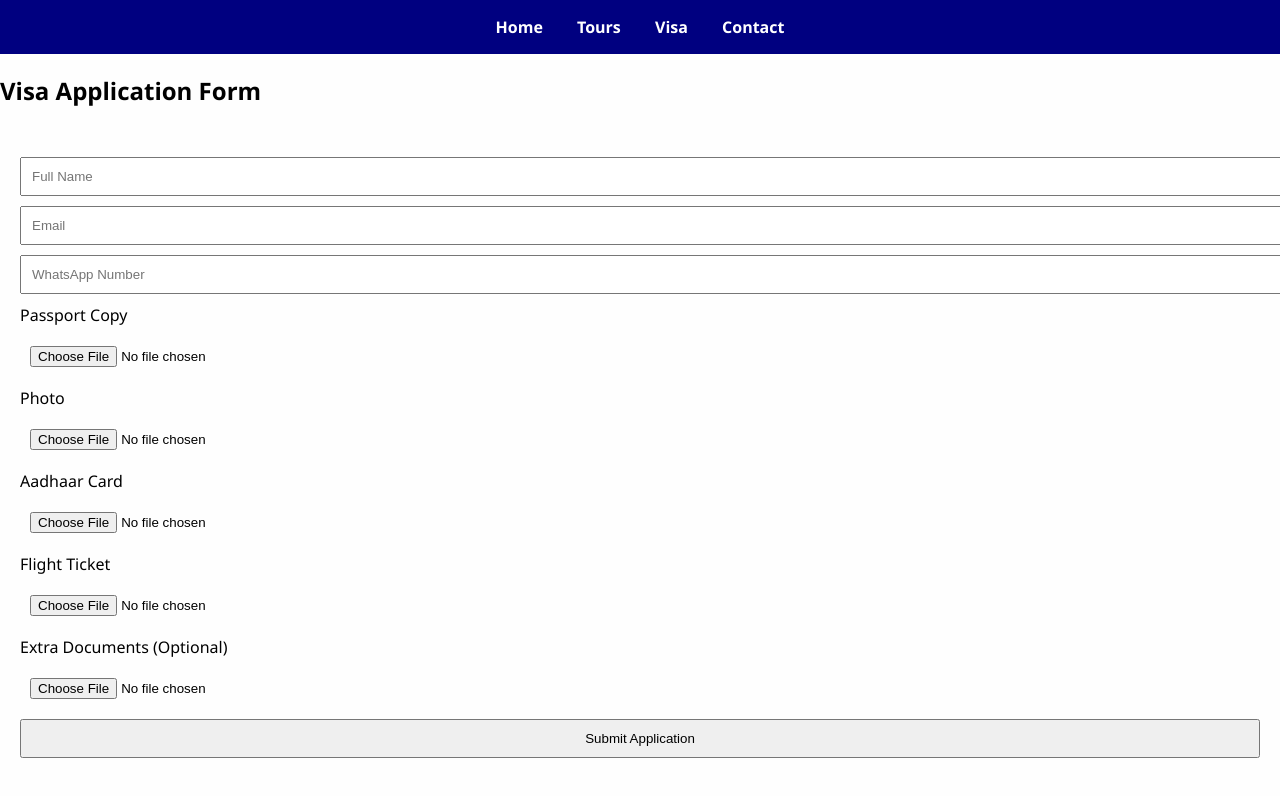
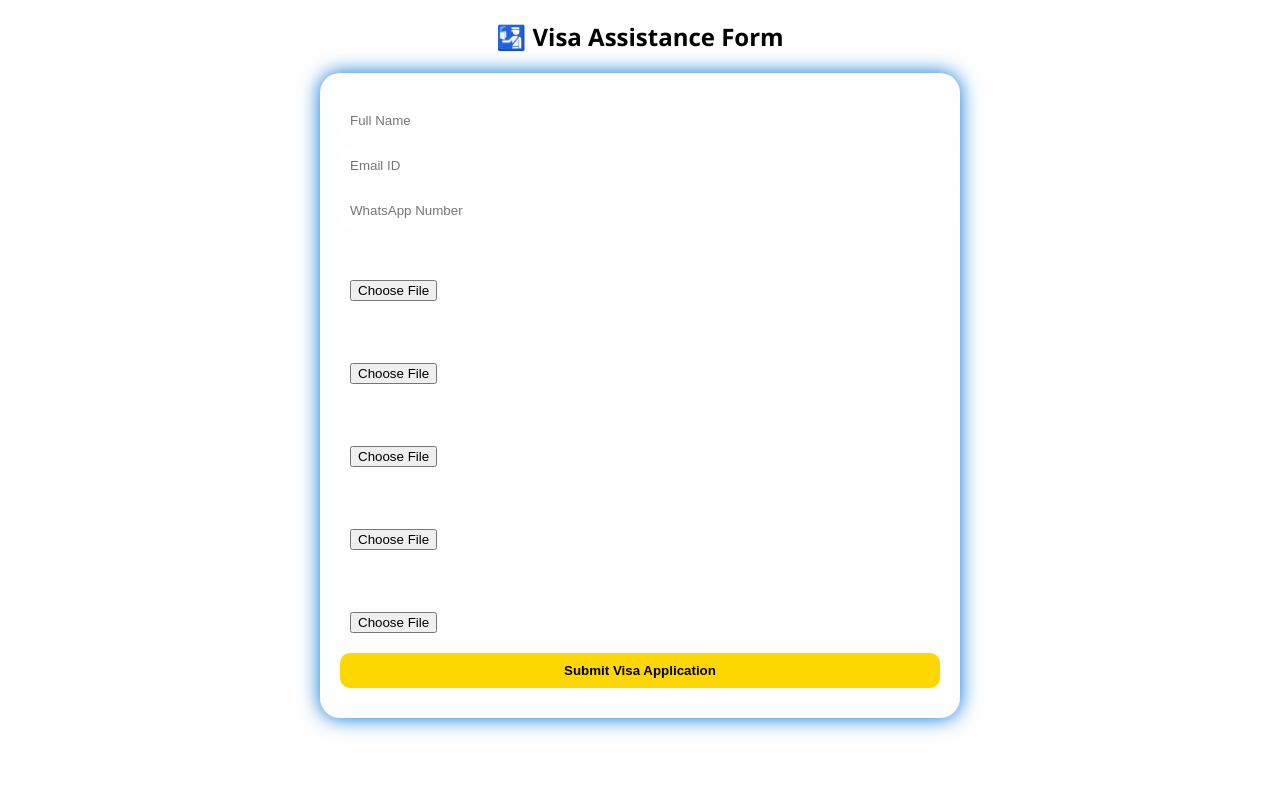
Before and after one commit to FURQANSAIYED/VISTARO-TRAVEL, a plain HTML site: page visa.html in a window 1280 px wide. Drawn offline with Linux system fonts and the light colour scheme.

Commit message:
Add files via upload

```diff
--- a/visa.html
+++ b/visa.html
@@ -2,31 +2,51 @@
 <!DOCTYPE html>
 <html lang="en">
 <head>
-  <meta charset="UTF-8" />
-  <meta name="viewport" content="width=device-width, initial-scale=1.0" />
+  <meta charset="UTF-8">
   <title>Visa Application - Vistaro</title>
   <link rel="stylesheet" href="style.css" />
+  <style>
+    .visa-form {
+      max-width: 600px;
+      margin: auto;
+      padding: 20px;
+      background: rgba(255,255,255,0.05);
+      backdrop-filter: blur(8px);
+      border-radius: 20px;
+      box-shadow: 0 0 20px #0074D9;
+      color: white;
+    }
+    input, button {
+      width: 100%;
+      margin: 10px 0;
+      padding: 12px;
+      border: none;
+      border-radius: 10px;
+    }
+    button {
+      background: gold;
+      color: black;
+      font-weight: bold;
+    }
+  </style>
 </head>
 <body>
-  <header>
-    <nav>
-      <a href="index.html">Home</a>
-      <a href="tours.html">Tours</a>
-      <a href="visa.html">Visa</a>
-      <a href="contact.html">Contact</a>
-    </nav>
-  </header>
-  <h2>Visa Application Form</h2>
-  <form action="https://formsubmit.co/a1enterprises8787@gmail.com" method="POST" enctype="multipart/form-data">
+  <h2 style="text-align:center;">🛂 Visa Assistance Form</h2>
+  <form class="visa-form" action="https://formsubmit.co/a1enterprises8787@gmail.com" method="POST" enctype="multipart/form-data">
     <input type="text" name="name" placeholder="Full Name" required />
-    <input type="email" name="email" placeholder="Email" required />
+    <input type="email" name="email" placeholder="Email ID" required />
     <input type="tel" name="phone" placeholder="WhatsApp Number" required />
-    <label>Passport Copy</label><input type="file" name="passport" required />
-    <label>Photo</label><input type="file" name="photo" required />
-    <label>Aadhaar Card</label><input type="file" name="aadhaar" required />
-    <label>Flight Ticket</label><input type="file" name="ticket" required />
-    <label>Extra Documents (Optional)</label><input type="file" name="extra" />
-    <button type="submit">Submit Application</button>
+    <label>Passport</label>
+    <input type="file" name="passport" required />
+    <label>Photo</label>
+    <input type="file" name="photo" required />
+    <label>Aadhaar</label>
+    <input type="file" name="aadhaar" required />
+    <label>Flight Ticket</label>
+    <input type="file" name="ticket" required />
+    <label>Extra Documents (Optional)</label>
+    <input type="file" name="extra" />
+    <button type="submit">Submit Visa Application</button>
   </form>
 </body>
 </html>
```
Also changed, not shown: contact.html (+48 -13 lines), tours.html (+40 -17 lines).
